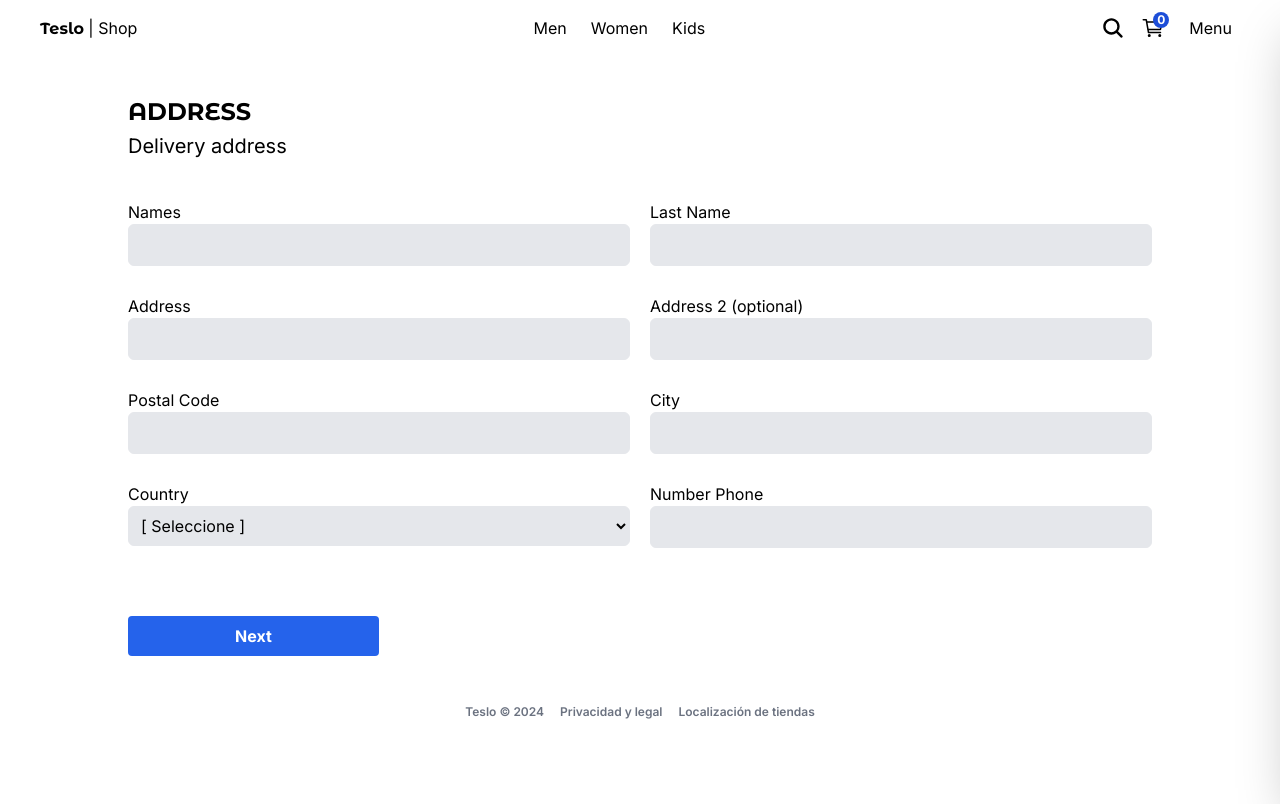
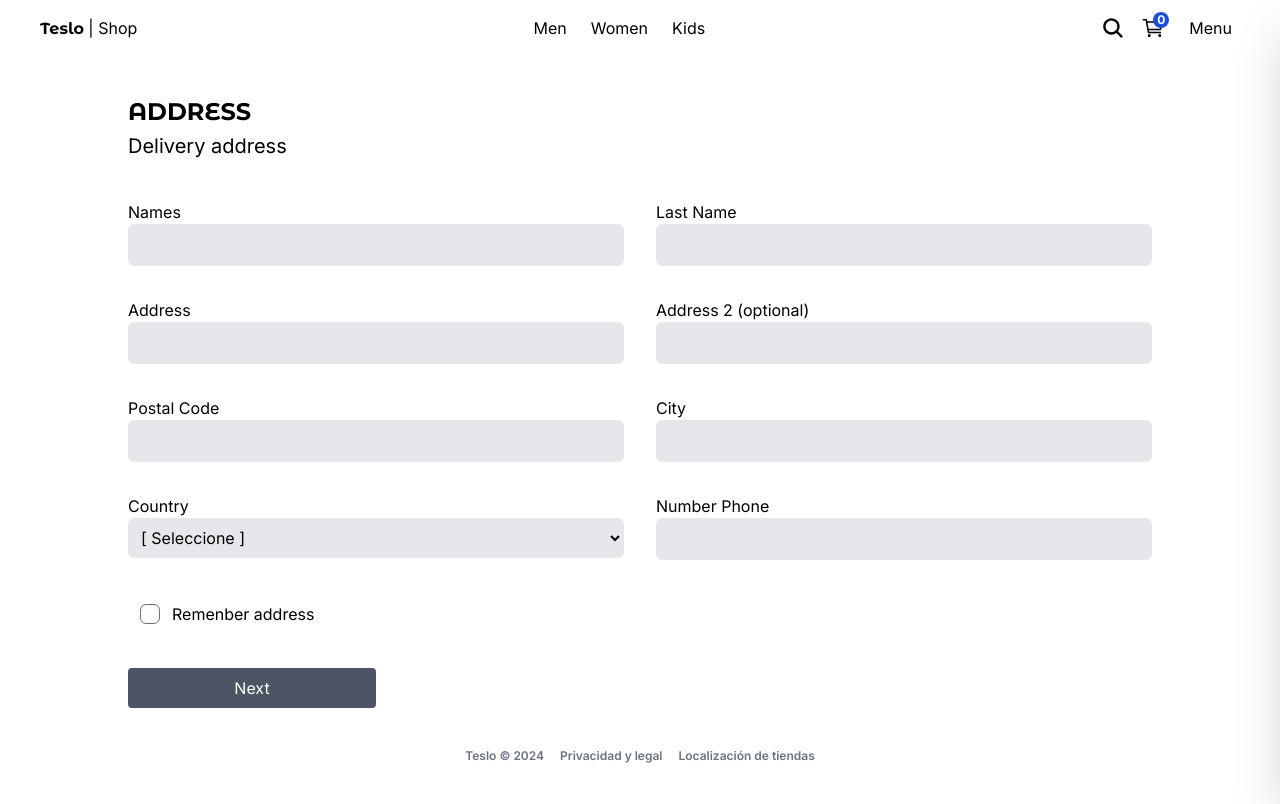
Before and after one commit to ldelacruzg/next-teslo-shop, a Next.js app: page /checkout/address in a window 1280 px wide. Built offline with nearby package versions, Linux system fonts and the light colour scheme; no server answers.

Commit message:
feat: add address form and it's capturing the data

```diff
--- a/src/app/(shop)/checkout/address/page.tsx
+++ b/src/app/(shop)/checkout/address/page.tsx
@@ -1,86 +1,11 @@
-import { Title } from '@/components';
-import Link from 'next/link';
+import { AddressForm, Title } from '@/components';
 
 export default function CheckoutAddressPage() {
   return (
     <div className="flex flex-col sm:justify-center sm:items-center">
       <div className="w-full  xl:w-[1024px] flex flex-col justify-center text-left">
         <Title title="ADDRESS" subtitle="Delivery address" />
-        <div className="grid grid-cols-1 gap-2 sm:gap-5 sm:grid-cols-2">
-          <div className="flex flex-col mb-2">
-            <span>Names</span>
-            <input
-              type="text"
-              className="p-2 border rounded-md bg-gray-200"
-            />
-          </div>
-
-          <div className="flex flex-col mb-2">
-            <span>Last Name</span>
-            <input
-              type="text"
-              className="p-2 border rounded-md bg-gray-200"
-            />
-          </div>
-
-          <div className="flex flex-col mb-2">
-            <span>Address</span>
-            <input
-              type="text"
-              className="p-2 border rounded-md bg-gray-200"
-            />
-          </div>
-
-          <div className="flex flex-col mb-2">
-            <span>Address 2 (optional)</span>
-            <input
-              type="text"
-              className="p-2 border rounded-md bg-gray-200"
-            />
-          </div>
-
-          <div className="flex flex-col mb-2">
-            <span>Postal Code</span>
-            <input
-              type="text"
-              className="p-2 border rounded-md bg-gray-200"
-            />
-          </div>
-
-          <div className="flex flex-col mb-2">
-            <span>City</span>
-            <input
-              type="text"
-              className="p-2 border rounded-md bg-gray-200"
-            />
-          </div>
-
-          <div className="flex flex-col mb-2">
-            <span>Country</span>
-            <select
-              className="p-2 border rounded-md bg-gray-200"
-            >
-              <option value="">[ Seleccione ]</option>
-              <option value="CRI">Costa Rica</option>
-            </select>
-          </div>
-
-          <div className="flex flex-col mb-2">
-            <span>Number Phone</span>
-            <input
-              type="text"
-              className="p-2 border rounded-md bg-gray-200"
-            />
-          </div>
-
-          <div className="flex flex-col mb-2 sm:mt-10">
-            <Link
-              href='/checkout'
-              className="btn-primary flex w-full sm:w-1/2 justify-center font-bold">
-              Next
-            </Link>
-          </div>
-        </div>
+        <AddressForm />
       </div>
     </div>
   );
--- /dev/null
+++ b/src/components/cart/address/AddressForm.tsx
@@ -0,0 +1,154 @@
+"use client";
+
+import clsx from "clsx";
+import { SubmitHandler, useForm } from "react-hook-form";
+
+interface AddressFormInputs {
+  names: string;
+  lastName: string;
+  address: string;
+  address2: string;
+  postalCode: string;
+  city: string;
+  country: string;
+  phoneNumber: string;
+  rememberAddress: boolean;
+}
+
+export const AddressForm = () => {
+  const { register, handleSubmit, formState: { isValid } } = useForm<AddressFormInputs>()
+
+  const onSubmit: SubmitHandler<AddressFormInputs> = async (data) => {
+    console.log({ data })
+  }
+
+  return (
+    <form onSubmit={handleSubmit(onSubmit)} className="grid grid-cols-1 gap-2 sm:gap-8 sm:grid-cols-2">
+      <div className="flex flex-col">
+        <label htmlFor="names">Names</label>
+        <input
+          type="text"
+          className="p-2 border rounded-md bg-gray-200"
+          id="names"
+          {...register('names', { required: true })}
+        />
+      </div>
+
+      <div className="flex flex-col">
+        <label htmlFor="lastName">Last Name</label>
+        <input
+          type="text"
+          className="p-2 border rounded-md bg-gray-200"
+          id="lastName"
+          {...register('lastName', { required: true })}
+        />
+      </div>
+
+      <div className="flex flex-col">
+        <label htmlFor="address">Address</label>
+        <input
+          type="text"
+          className="p-2 border rounded-md bg-gray-200"
+          id="address"
+          {...register('address', { required: true })}
+        />
+      </div>
+
+      <div className="flex flex-col">
+        <label htmlFor="address2">Address 2 (optional)</label>
+        <input
+          type="text"
+          className="p-2 border rounded-md bg-gray-200"
+          id="address2"
+          {...register('address2')}
+        />
+      </div>
+
+      <div className="flex flex-col">
+        <label htmlFor="postalCode">Postal Code</label>
+        <input
+          type="text"
+          className="p-2 border rounded-md bg-gray-200"
+          id="postalCode"
+          {...register('postalCode', { required: true })}
+        />
+      </div>
+
+      <div className="flex flex-col">
+        <label htmlFor="city">City</label>
+        <input
+          type="text"
+          className="p-2 border rounded-md bg-gray-200"
+          id="city"
+          {...register('city', { required: true })}
+        />
+      </div>
+
+      <div className="flex flex-col">
+        <label htmlFor="country">Country</label>
+        <select
+          className="p-2 border rounded-md bg-gray-200"
+          id="country"
+          {...register('country', { required: true })}
+        >
+          <option value="">[ Seleccione ]</option>
+          <option value="CRI">Costa Rica</option>
+        </select>
+      </div>
+
+      <div className="flex flex-col">
+        <label htmlFor="phoneNumber">Number Phone</label>
+        <input
+          type="text"
+          className="p-2 border rounded-md bg-gray-200"
+          id="phoneNumber"
+          {...register('phoneNumber', { required: true })}
+        />
+      </div>
+
+      <div className="col-span-2">
+        <div className="inline-flex items-center">
+          <label
+            className="relative flex cursor-pointer items-center rounded-full p-3"
+            htmlFor="checkbox"
+          >
+            <input
+              type="checkbox"
+              className="border-gray-500 before:content[''] peer relative h-5 w-5 cursor-pointer appearance-none rounded-md border border-blue-gray-200 transition-all before:absolute before:top-2/4 before:left-2/4 before:block before:h-12 before:w-12 before:-translate-y-2/4 before:-translate-x-2/4 before:rounded-full before:bg-blue-gray-500 before:opacity-0 before:transition-opacity checked:border-blue-500 checked:bg-blue-500 checked:before:bg-blue-500 hover:before:opacity-10"
+              {...register('rememberAddress')}
+              id="checkbox"
+            />
+            <div className="pointer-events-none absolute top-2/4 left-2/4 -translate-y-2/4 -translate-x-2/4 text-white opacity-0 transition-opacity peer-checked:opacity-100">
+              <svg
+                xmlns="http://www.w3.org/2000/svg"
+                className="h-3.5 w-3.5"
+                viewBox="0 0 20 20"
+                fill="currentColor"
+                stroke="currentColor"
+                strokeWidth="1"
+              >
+                <path
+                  fillRule="evenodd"
+                  d="M16.707 5.293a1 1 0 010 1.414l-8 8a1 1 0 01-1.414 0l-4-4a1 1 0 011.414-1.414L8 12.586l7.293-7.293a1 1 0 011.414 0z"
+                  clipRule="evenodd"
+                ></path>
+              </svg>
+            </div>
+          </label>
+          <p>Remenber address</p>
+        </div>
+      </div>
+
+      <button
+        type="submit"
+        disabled={!isValid}
+        className={clsx("sm:w-1/2", {
+          "btn-primary": isValid,
+          "btn-disabled": !isValid,
+        })}
+      >
+        Next
+      </button>
+    </form>
+  )
+}
--- a/src/components/index.ts
+++ b/src/components/index.ts
@@ -25,3 +25,4 @@ export { OrderSummarySkeleton } from './cart/order-summary/OrderSummarySkeleton'
 export { Loader } from './ui/loader/Loader'
 export { UserSessionProvider } from './providers/UserSessionProvider'
 export { RegisterForm } from './auth/RegisterForm'
+export { AddressForm } from './cart/address/AddressForm'
```
